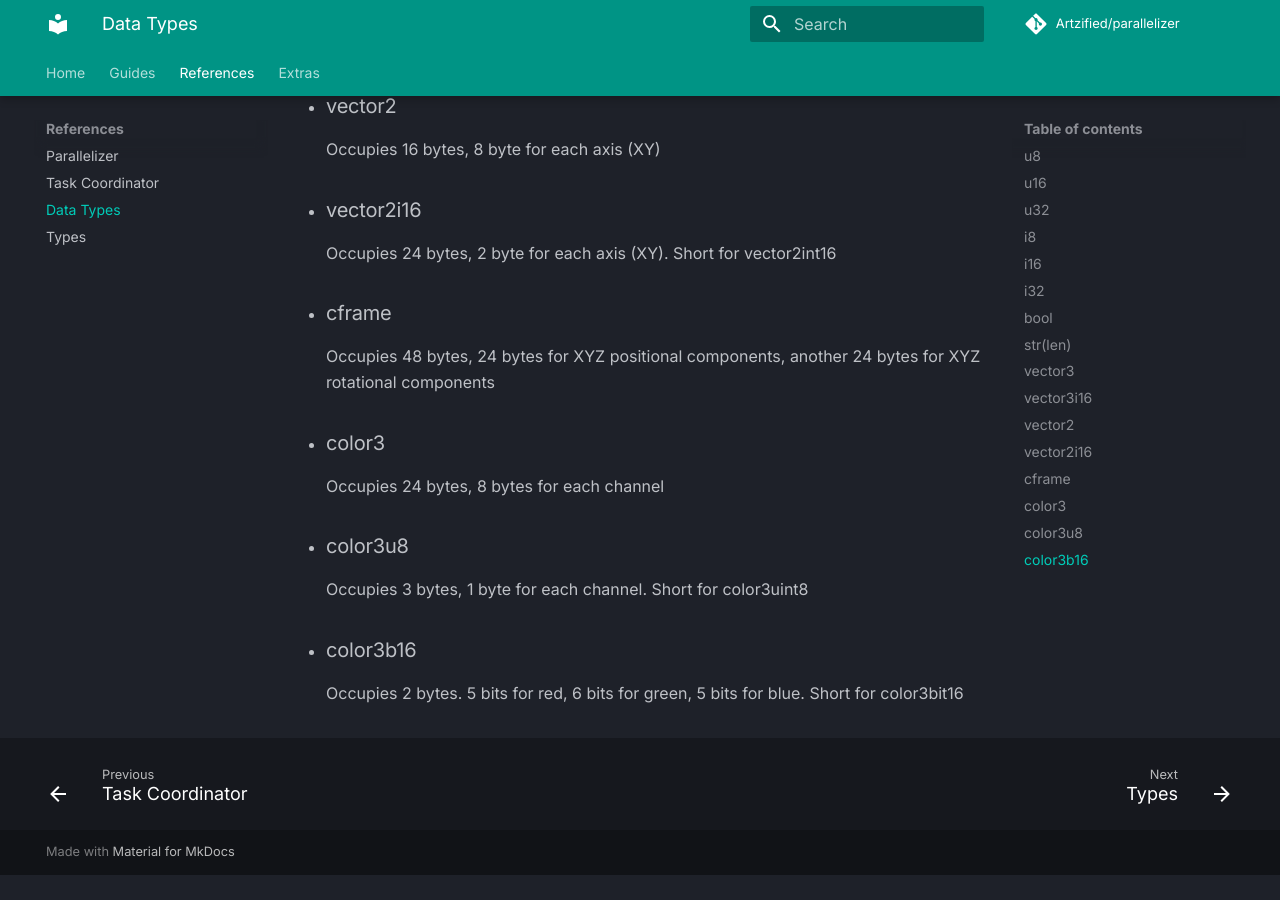
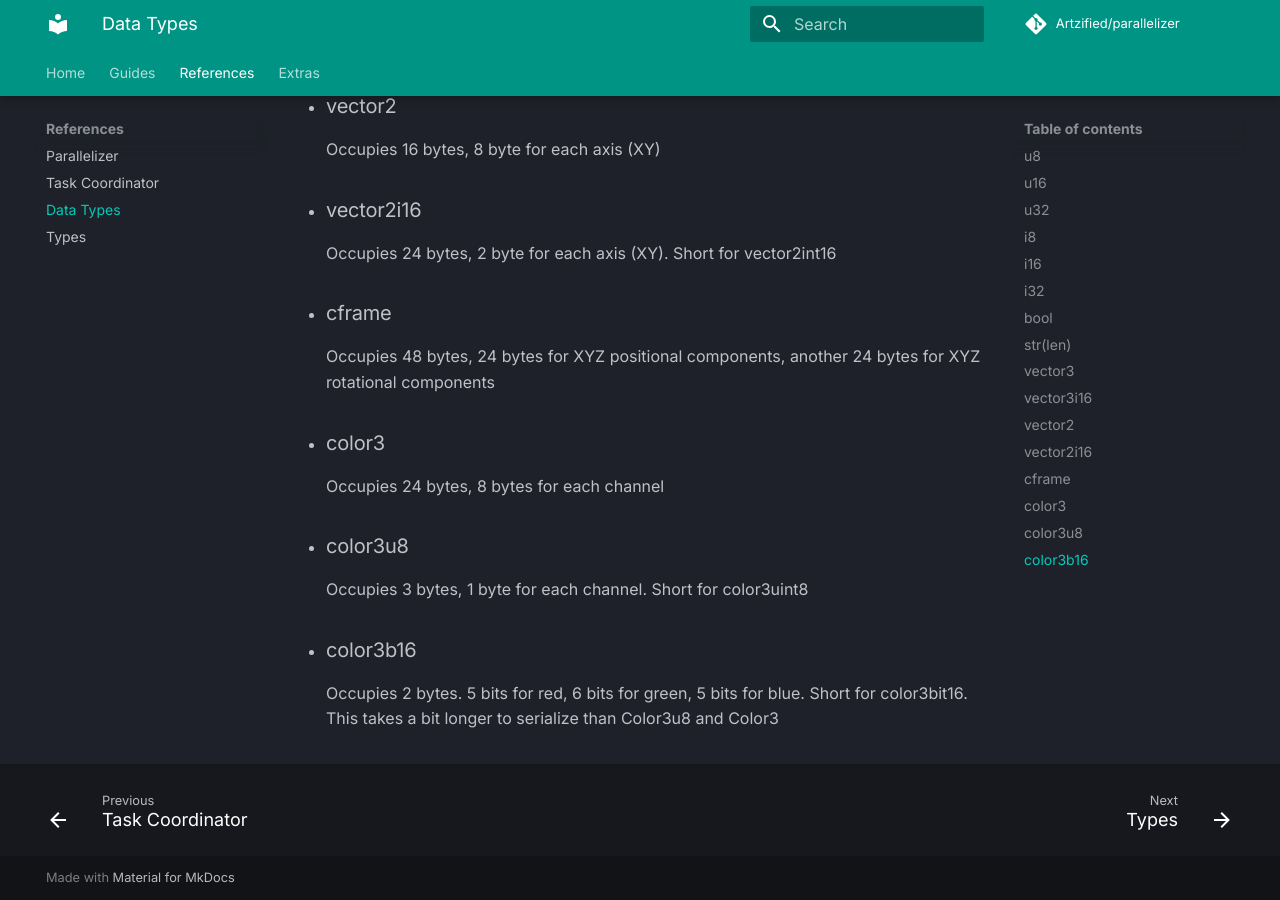
Before and after one commit to scion-softworks/parallelizer, an MkDocs documentation site: the page built from docs/api/datatypes.md, in a window 1280 px wide and 900 px high, scrolled down 1246 px. Built offline with MkDocs 1.6.1 and Material for MkDocs 9.7.7, drawn with Linux system fonts in a browser that asks for light colours; comment, search, counter and statistics services are not loaded; before the commit the page ends 2121 px from its top, so only the background shows below that.

Commit message:
docs: add color3b16 disclaimer

```diff
--- a/docs/api/datatypes.md
+++ b/docs/api/datatypes.md
@@ -46,4 +46,4 @@ Occupies 24 bytes, 8 bytes for each channel
 Occupies 3 bytes, 1 byte for each channel. Short for color3uint8
 
 - ### color3b16
-Occupies 2 bytes. 5 bits for red, 6 bits for green, 5 bits for blue. Short for color3bit16
+Occupies 2 bytes. 5 bits for red, 6 bits for green, 5 bits for blue. Short for color3bit16. This takes a bit longer to serialize than Color3u8 and Color3
```
